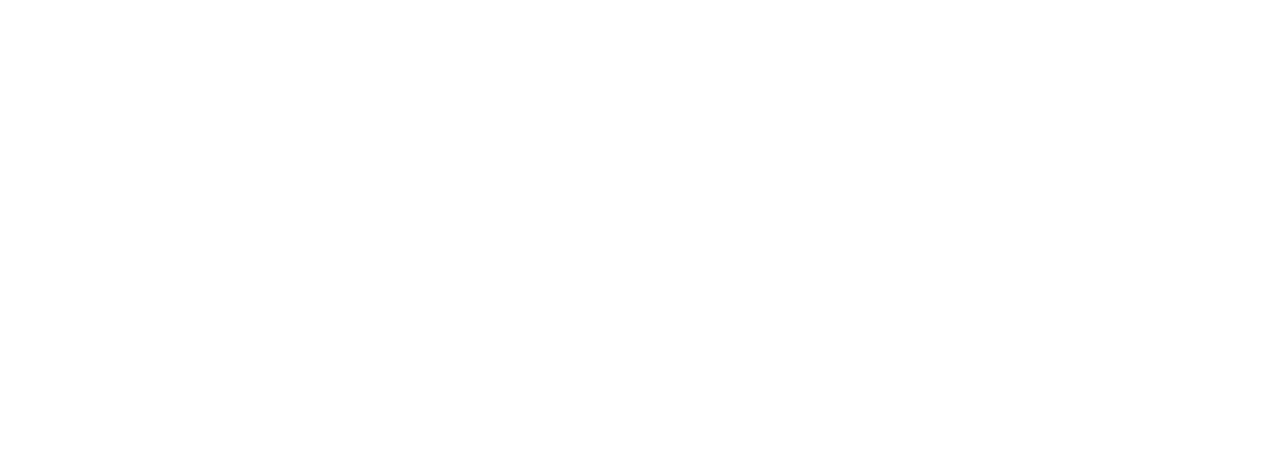
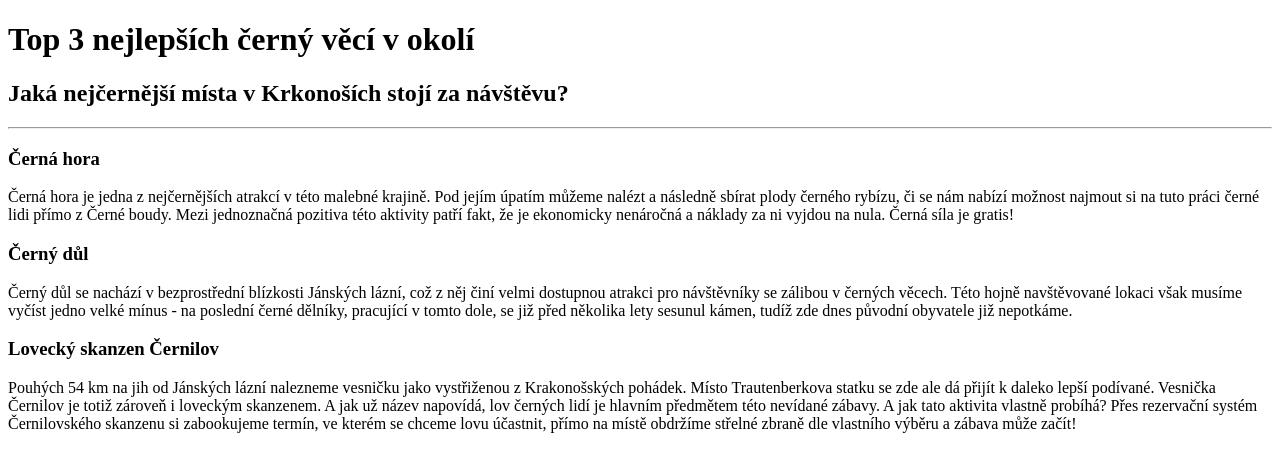
Before and after one commit to karolinacerm/html-blackpage, a plain HTML site: page index.html in a window 1280 px wide. Drawn offline with Linux system fonts and the light colour scheme.

Commit message:
Update index.html

```diff
--- a/index.html
+++ b/index.html
@@ -1 +1,37 @@
 <!-- Write your code below -->
+<!DOCTYPE html>
+<html lang="en">
+<head>
+    <meta charset="UTF-8">
+    <meta name="viewport" content="width=device-width, initial-scale=1.0">
+    <title>Black page</title>
+</head>
+<body>
+    <h1>Top 3 nejlepších černý věcí v okolí</h1>
+    <h2>Jaká nejčernější místa v Krkonoších stojí za návštěvu?</h2>
+    <hr/>
+    <h3>Černá hora</h3>
+
+    <p>
+    Černá hora je jedna z nejčernějších atrakcí v této malebné krajině. Pod jejím úpatím můžeme nalézt a následně sbírat plody černého rybízu,
+    či se nám nabízí možnost najmout si na tuto práci černé lidi přímo z Černé boudy. Mezi jednoznačná pozitiva této aktivity patří fakt,
+    že je ekonomicky nenáročná a náklady za ni vyjdou na nula. Černá síla je gratis!
+    </p>
+
+    <h3>Černý důl</h3>
+
+    <p>
+    Černý důl se nachází v bezprostřední blízkosti Jánských lázní, což z něj činí velmi dostupnou atrakci pro návštěvníky se zálibou v černých věcech.
+        Této hojně navštěvované lokaci však musíme vyčíst jedno velké mínus - na poslední černé dělníky, pracující v tomto dole, se již před několika lety sesunul kámen,
+        tudíž zde dnes původní obyvatele již nepotkáme.
+    </p>
+
+    <h3>Lovecký skanzen Černilov</h3>
+
+    <p>Pouhých 54 km na jih od Jánských lázní nalezneme vesničku jako vystřiženou z Krakonošských pohádek. Místo Trautenberkova statku
+            se zde ale dá přijít k daleko  lepší podívané. Vesnička Černilov je totiž zároveň i loveckým skanzenem. A jak už název napovídá, lov černých lidí
+            je hlavním předmětem této nevídané zábavy. A jak tato aktivita vlastně probíhá? Přes rezervační systém Černilovského skanzenu si zabookujeme termín,
+            ve kterém se chceme lovu účastnit, přímo na místě obdržíme střelné zbraně dle vlastního výběru a zábava může začít!
+    </p>
+</body>
+</html>
```
